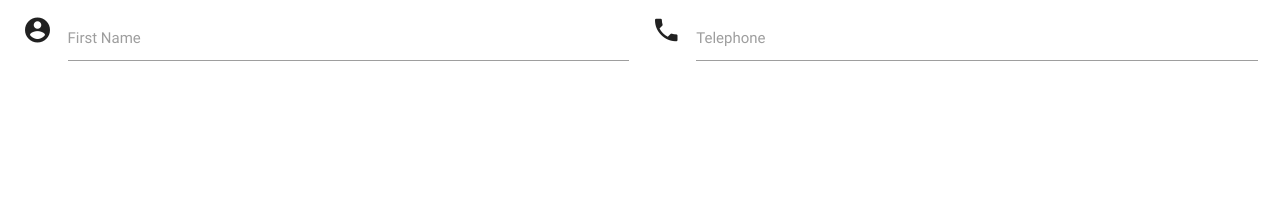
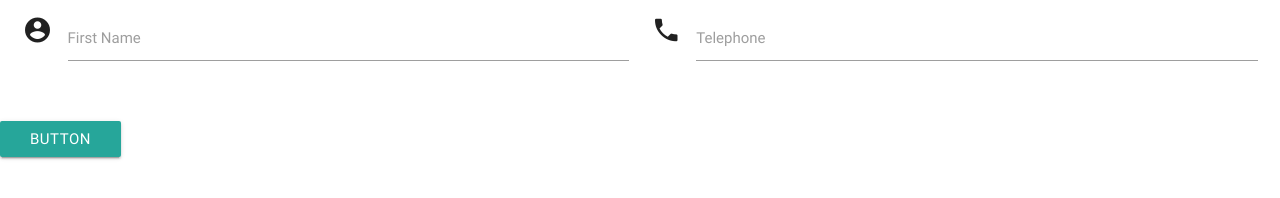
Before and after one commit to dreyna/prueba02, a plain HTML site: page index.html in a window 1280 px wide. Drawn offline with nearby package versions, Linux system fonts and the light colour scheme.

Commit message:
dsd
sdds

```diff
--- a/index.html
+++ b/index.html
@@ -2,7 +2,7 @@
 <html lang="en">
 <head>
 	<meta charset="UTF-8">
-	<title>Document</title>
+	<title>git</title>
 	<link href="https://fonts.googleapis.com/icon?family=Material+Icons" rel="stylesheet">
 	<link rel="stylesheet" href="css/materialize.min.css">
 </head>
@@ -23,6 +23,7 @@
       </div>
     </form>
   </div>
+	<a class="waves-effect waves-light btn">button</a>
 	<script type="text/javascript" src="https://code.jquery.com/jquery-3.2.1.min.js"></script>
 	<script src="js/materialize.min.js"></script>
 </body>
```
